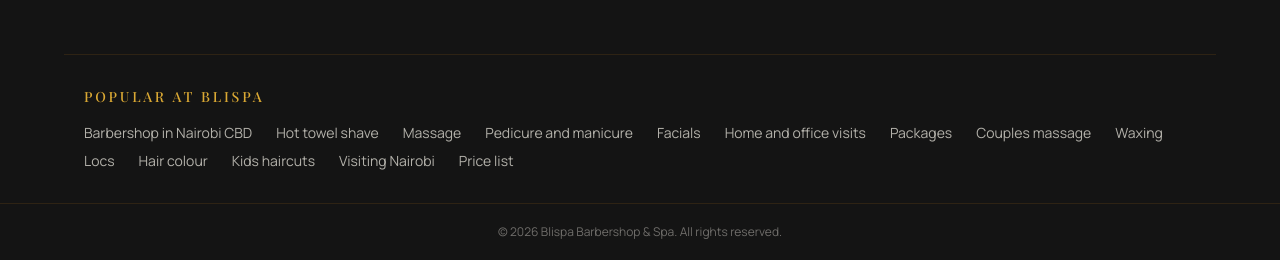
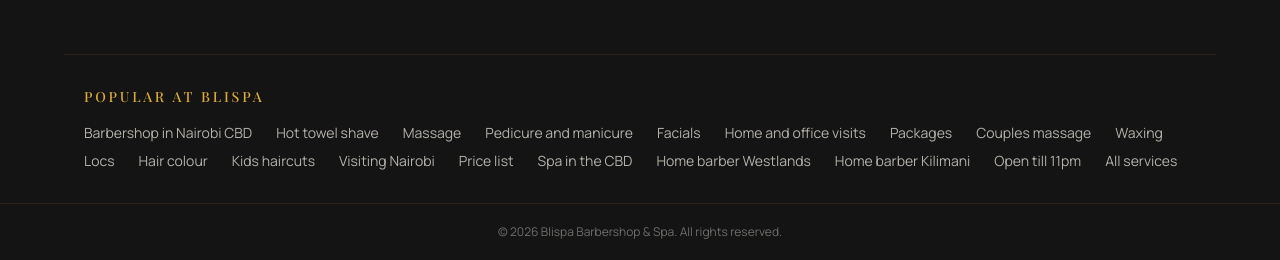
Before and after one commit to billywamari/blispa, an Astro site: page / in a window 1280 px wide. Shown: the part 9898-10158 px from the top of the page. Built offline with nearby package versions, Linux system fonts and the light colour scheme; Astro itself is replaced by a stand-in of ours; a web font is replaced by a local one.

Commit message:
Footer: links to spa, home visits, late hours and all services

```diff
--- a/src/components/Footer.astro
+++ b/src/components/Footer.astro
@@ -19,6 +19,11 @@ const popular = [
   { href: "/kids-haircut-nairobi/", label: "Kids haircuts" },
   { href: "/barber-for-visitors-nairobi/", label: "Visiting Nairobi" },
   { href: "/price-list/", label: "Price list" },
+  { href: "/spa-nairobi-cbd/", label: "Spa in the CBD" },
+  { href: "/home-barber-westlands/", label: "Home barber Westlands" },
+  { href: "/home-barber-kilimani/", label: "Home barber Kilimani" },
+  { href: "/late-night-barber-nairobi/", label: "Open till 11pm" },
+  { href: "/grooming-and-spa-services-nairobi/", label: "All services" },
 ];
 ---
 
```
